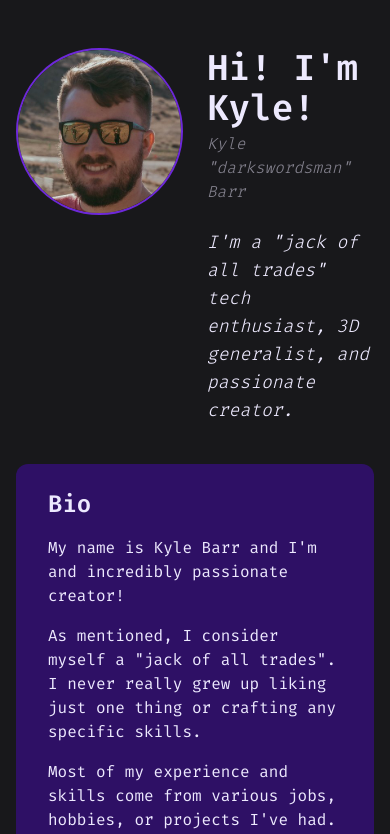
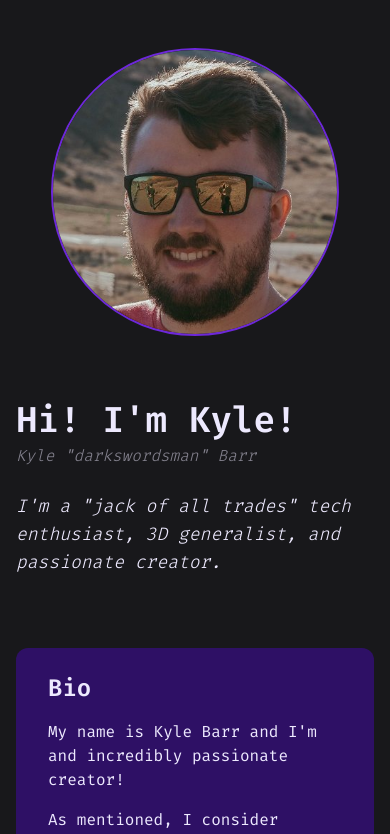
Before and after one commit to dark-swordsman/darkswordsman.com, a Next.js app: page / in a window 390 px wide. Shown: the top 834 px of the page. Built offline with nearby package versions, Linux system fonts and the light colour scheme.

Commit message:
improve mobile responsiveness a little

```diff
--- a/src/app/page.tsx
+++ b/src/app/page.tsx
@@ -4,7 +4,7 @@ import Hero from "../components/Hero";
 
 export default function Home() {
   return (
-    <div className="flex flex-col gap-10">
+    <div className="flex flex-col gap-4 md:gap-10">
       <Hero />
       <PrimaryCard title="Bio">
         <div className="flex flex-col gap-4">
--- a/src/components/Hero.tsx
+++ b/src/components/Hero.tsx
@@ -2,8 +2,8 @@ import Image from "next/image";
 
 export default function Hero() {
   return (
-    <div className="grid grid-cols-2 gap-6">
-      <div className="flex flex-col items-end">
+    <div className="grid grid-rows-2 grid-cols-1 md:grid-rows-1 md:grid-cols-2 gap-2 md:gap-6">
+      <div className="flex flex-col md:items-end md:mx-0 mx-auto">
         <div className="lg:mr-8">
           <Image sizes="100vw" className="max-h-72 rounded-full w-[100%] h-auto border-violet-700 border-2" width={400} height={400} alt="Kyle Barr's profile picture." src="/img/pfp.jpg" />
         </div>
```
